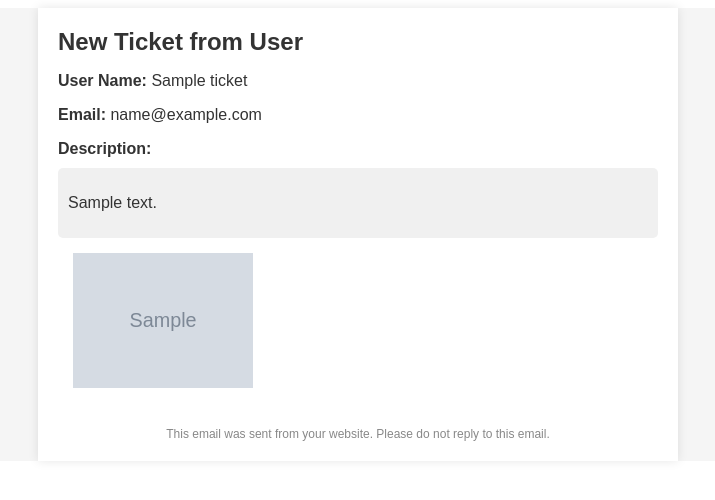
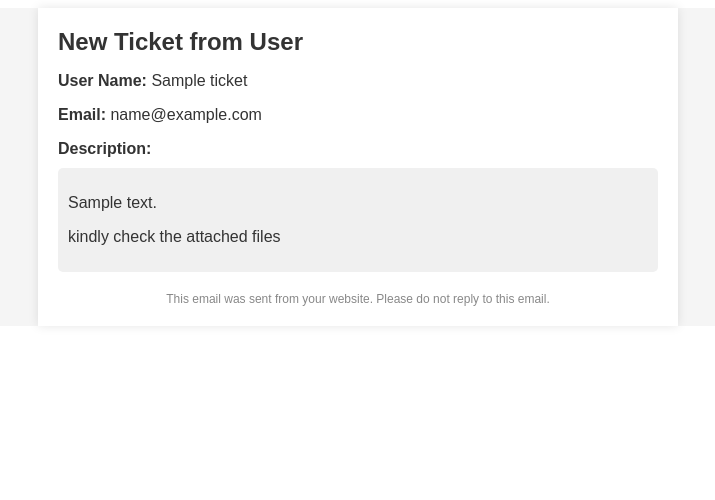
Before and after one commit to HamdyAbdelhamidHamdy/help-desk, a Django app: template ticket/templates/create_ticket_mail.html in a window 1280 px wide. Shown: the top 500 px of the page, without its empty margins (282-997 px from the left). Run offline with Django 4.2, Linux system fonts and the light colour scheme; the template is opened without the code that fills it: values that come from a table or form of the project are taken from there, others are empty; tables that the repository leaves empty hold one stand-in row (values such as "Sample post"); grey boxes marked "Sample" are stand-in pictures.

Commit message:
fix mail

```diff
--- a/ticket/templates/create_ticket_mail.html
+++ b/ticket/templates/create_ticket_mail.html
@@ -3,12 +3,7 @@
 <head>
 	<meta charset="UTF-8">
 	<title>Email Template</title>
-	<style>
-		img{
-		width:30%;
-		padding:15px;
-		}
-	</style>
+
 </head>
 <body>
 	<div style="font-family: Arial, sans-serif; background-color: #f5f5f5; color: #333333; margin: 0; padding: 0;">
@@ -19,12 +14,10 @@
 			<p style="margin-bottom: 10px;"><strong>Description:</strong></p>
 			<div style="padding: 10px; background-color: #f0f0f0; border-radius: 5px;">
 				<p>{{ticket.description}}</p>
+				<p>kindly check the attached files</p>
 			</div>
 
 			<div class="row">
-  {% for im in ticket.image.all %}
-      <img  src='{{im.file.url}}' >
-  {% endfor %}
 </div>
 
 			<div style="margin-top: 20px; text-align: center; font-size: 12px; color: #888888;">
--- a/ticket/utils.py
+++ b/ticket/utils.py
@@ -76,7 +76,7 @@ def _slug_strip(value, separator='-'):
 
 
 
-def send_email(subject, email, body, from_email=settings.EMAIL_HOST_USER):
+def send_email(ticket,subject, email, body, from_email=settings.EMAIL_HOST_USER):
     msg = EmailMultiAlternatives()
     msg.from_email = from_email
     msg.subject = subject.strip()
@@ -87,4 +87,7 @@ def send_email(subject, email, body, from_email=settings.EMAIL_HOST_USER):
     else:
         msg.to = [email]
     print('kjjjjjjjjjjjjj')
+    for product in ticket.image.all():
+        if product.file:
+            msg.attach_file(product.file.path)
     msg.send()
```
Also changed, not shown: ticket/views.py (+5 -2 lines).
